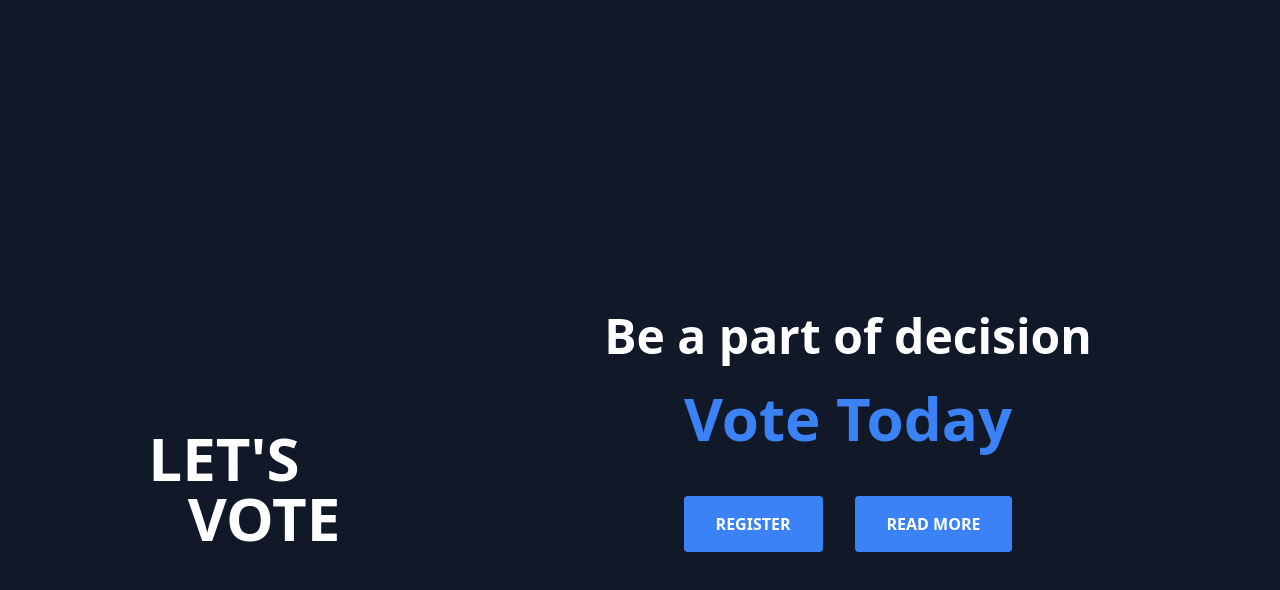
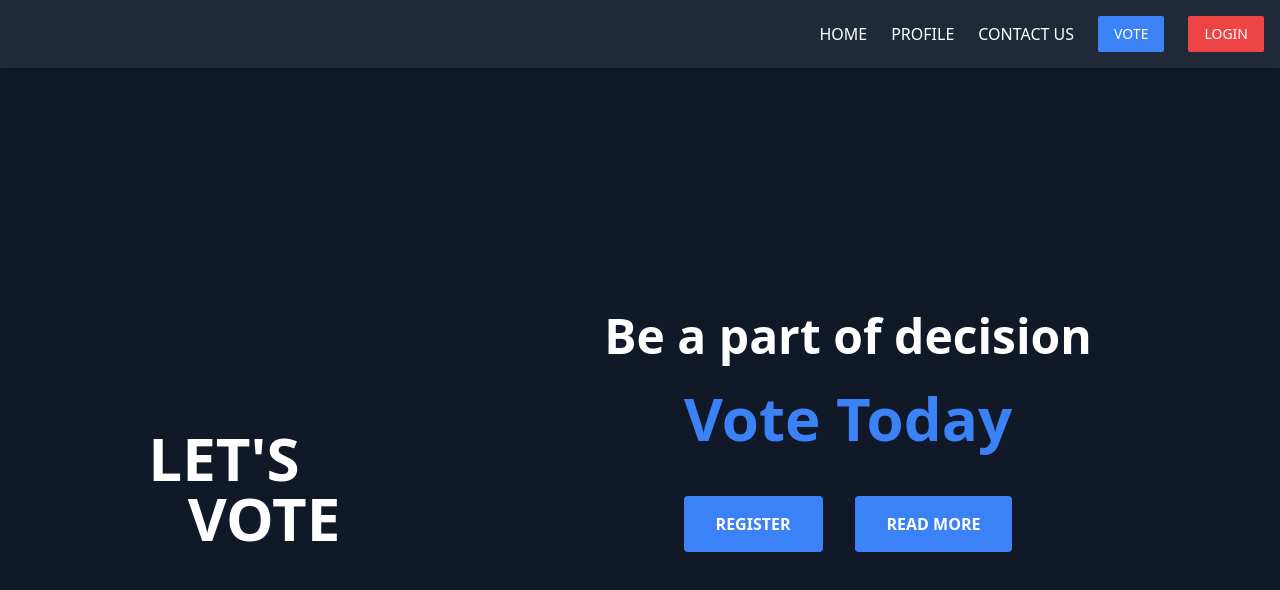
Before and after one commit to afzaljadoon/myfyp, a React (Create React App) app: page / in a window 1280 px wide. Shown: the top 590 px of the page. Built offline with nearby package versions, Linux system fonts and the light colour scheme.

Commit message:
Another component Header I added to the project

```diff
--- a/src/App.js
+++ b/src/App.js
@@ -1,6 +1,5 @@
 // import {Route, Routes} from 'react-router-dom'
 import Home from "./components/Home";
-import { Link } from 'react-router-dom';
 import React from 'react';
 
 function App() {
--- /dev/null
+++ b/src/components/Header.js
@@ -0,0 +1,62 @@
+import React, { useState } from 'react';
+import { Link } from 'react-router-dom';
+
+const Header = () => {
+  const [isOpen, setIsOpen] = useState(false);
+
+  const toggleMenu = () => {
+    setIsOpen(!isOpen);
+  };
+
+  return (
+    <header className="bg-gray-800 fixed w-full z-50 shadow-md font-abc">
+      <nav className="container mx-auto px-4 py-4 flex justify-end items-center max-w-screen-xl">
+        <div className="hidden md:flex items-center space-x-6">
+        <Link to ="/" className="text-white hover:text-blue-300">HOME</Link>
+          <Link to="/proelection" className="text-white hover:text-blue-300">PROFILE</Link>
+          <Link to="/contact" className="text-white hover:text-blue-300">CONTACT US</Link>
+          <Link to="/voting">
+          <button className="bg-blue-500 text-white px-4 py-2 rounded-sm text-sm hover:bg-blue-600 transition duration-300">
+            VOTE
+          </button>
+          </Link>
+          <Link to="/login">
+            <button className="bg-red-500 text-white px-4 py-2 rounded-sm text-sm hover:bg-red-600">LOGIN</button>
+          </Link>
+        </div>
+        <div className="md:hidden flex justify-end w-full">
+          <button onClick={toggleMenu} className="text-white focus:outline-none">
+            <svg className="w-6 h-6" fill="none" stroke="currentColor" viewBox="0 0 24 24" xmlns="http://www.w3.org/2000/svg">
+              <path strokeLinecap="round" strokeLinejoin="round" strokeWidth="2" d="M4 6h16M4 12h16M4 18h16"></path>
+            </svg>
+          </button>
+        </div>
+      </nav>
+      {isOpen && (
+        <div className="md:hidden bg-black text-white w-full">
+          <ul className="space-y-4 px-4 py-4">
+           <li>
+            <Link to="/" className="block text-white hover:text-blue-300">HOME</Link>
+           </li>
+            <li>
+              <Link to="/proelection" className="block text-white hover:text-blue-300">PROFILE</Link>
+            </li>
+            <li>
+              <Link to="/contact" className="block text-white hover:text-blue-300">CONTACT US</Link>
+            </li>
+            <li>
+              <Link to="/login">
+                <button className="w-full bg-blue-500 text-white px-4 py-2 rounded-sm text-sm hover:bg-blue-700">VOTE</button>
+              </Link>
+              <Link to="/login">
+                <button className="w-full bg-red-500 text-white px-4 py-2 mt-2 rounded-sm text-sm hover:bg-red-700">LOGIN</button>
+              </Link>
+            </li>
+          </ul>
+        </div>
+      )}
+    </header>
+  );
+};
+
+export default Header;
--- a/src/components/Home.js
+++ b/src/components/Home.js
@@ -1,5 +1,5 @@
 import React from 'react'
-// import Header from './Header'
+import Header from './Header'
 import Hero from './Hero'
 // import Features from './Features'
 // import About from './About'
@@ -9,7 +9,7 @@ import Hero from './Hero'
 export default function Home() {
   return (
     <div>
-      {/* <Header /> */}
+      <Header />
       <Hero />
       {/* <Features />
        <About />
```
